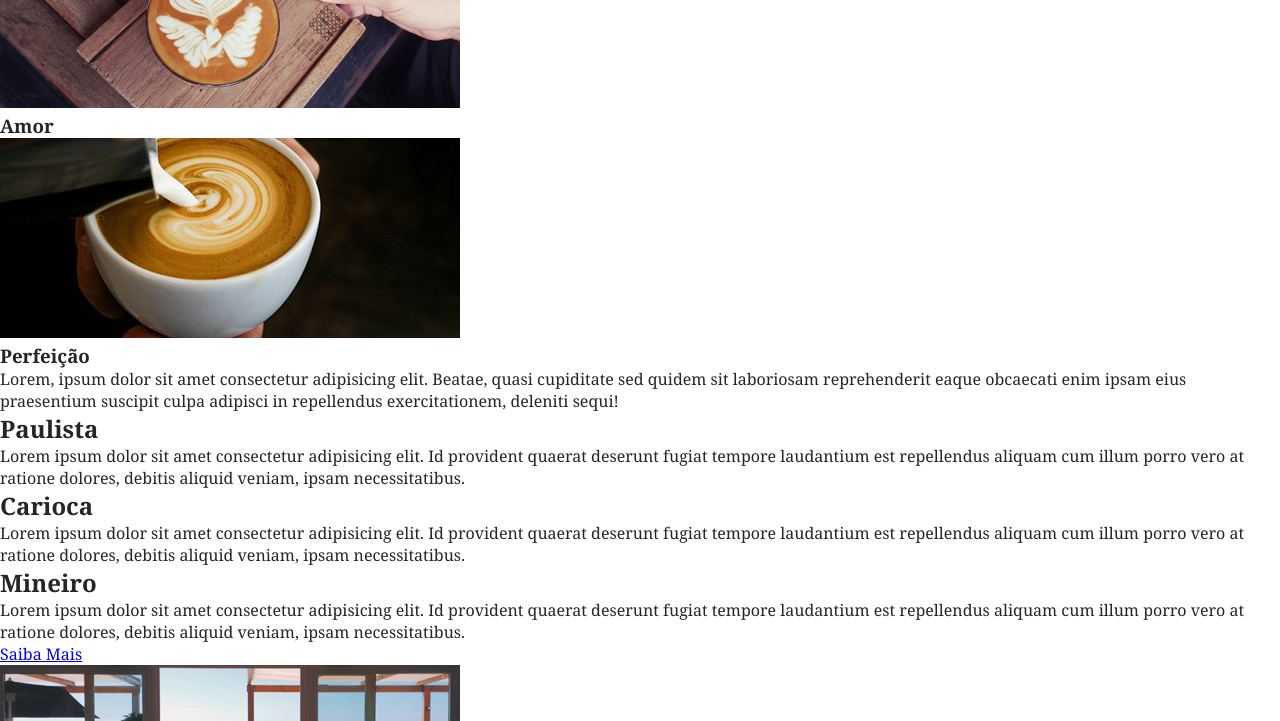
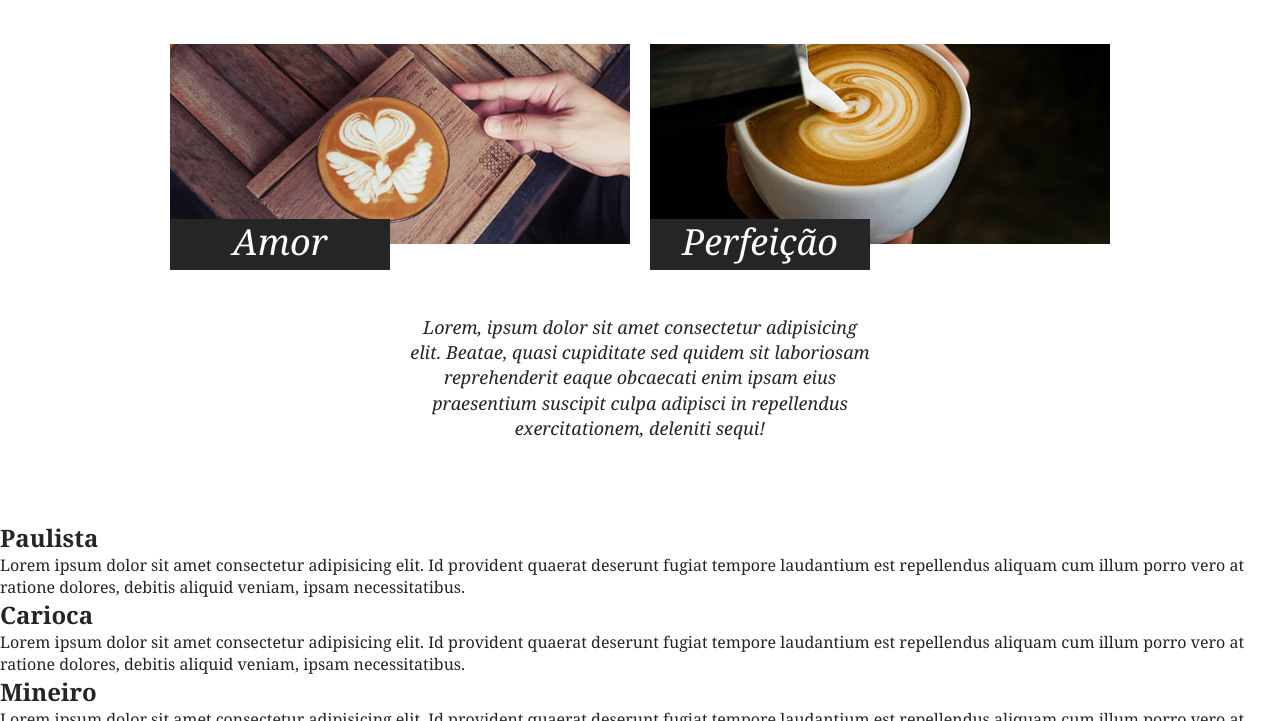
Before and after one commit to Donderileo/Brafe, a plain HTML site: page brafe-puro/index.html in a window 1280 px wide. Shown: the part 687-1408 px from the top of the page. Drawn offline with Linux system fonts and the light colour scheme.

Commit message:
5 - Sobre

```diff
--- a/brafe-puro/css/style.css
+++ b/brafe-puro/css/style.css
@@ -59,7 +59,7 @@ body{
 .intro {
     background: url('../img/bg-intro.jpg') no-repeat center center;
     background-size: cover;
-    padding: 150px 0 150px 0;
+    padding: 150px 0;
     text-align: center;
     color: #fff;
 }
@@ -84,3 +84,68 @@ body{
     font-size: 1.125em;
 
 }
+
+/* Sobre */
+
+.sobre {
+    padding:60px 0;
+
+}
+
+.sobre-container{
+    max-width: 960px;
+    margin: 0 auto;
+}
+
+.sobre-container::after, .sobre-container::before {
+    content:'';
+    display: table;
+    clear: both;
+} /*pega certinho o tamanho das coisas (clear-fix)*/
+
+.sobre h2 {
+    text-align:center;
+    font-size:2.25em;
+    margin-bottom: 60px;
+}
+
+.sobre-item {
+    width:460px;
+    float: left;
+    margin: 0 10px;
+}
+
+.sobre-item img{
+    display:block;
+    max-width:100%;
+}
+
+.sobre-item h3 {
+    font-size:2.25em;
+    color: #fff;
+    font-style:italic;
+    font-weight:normal;
+    text-align:center;
+
+    background: #252525;
+    width:220px;
+
+
+    line-height: 1em;
+    padding:5px 0 10px 0;
+
+    position:relative;
+    top:-25px;
+
+}
+
+/* O sinal de > é para ser uma tag p logo na classe sobre. Se tiver em uma subclasse dentro da sobre, não altera*/
+
+.sobre > p {
+    font-size:1.125em;
+    line-height:1.4em;
+    font-style: italic;
+    text-align: center;
+    margin: 20px auto;
+    max-width: 460px;
+}
--- a/brafe-puro/index.html
+++ b/brafe-puro/index.html
@@ -30,13 +30,14 @@
         <p>Direto das fazendas de Minas Gerais</p>
     </main>
 
-    <section>
+    <section class="sobre">
         <h2>Uma mistura de</h2>
-        <div>
-            <div>
+        <div class="sobre-container">
+            <div class="sobre-item">
                 <img src="img/cafe-1.jpg" alt="">
                 <h3>Amor</h3>
-
+            </div>
+            <div class="sobre-item">
                 <img src="img/cafe-2.jpg" alt="">
                 <h3>Perfeição</h3>
             </div>
```
